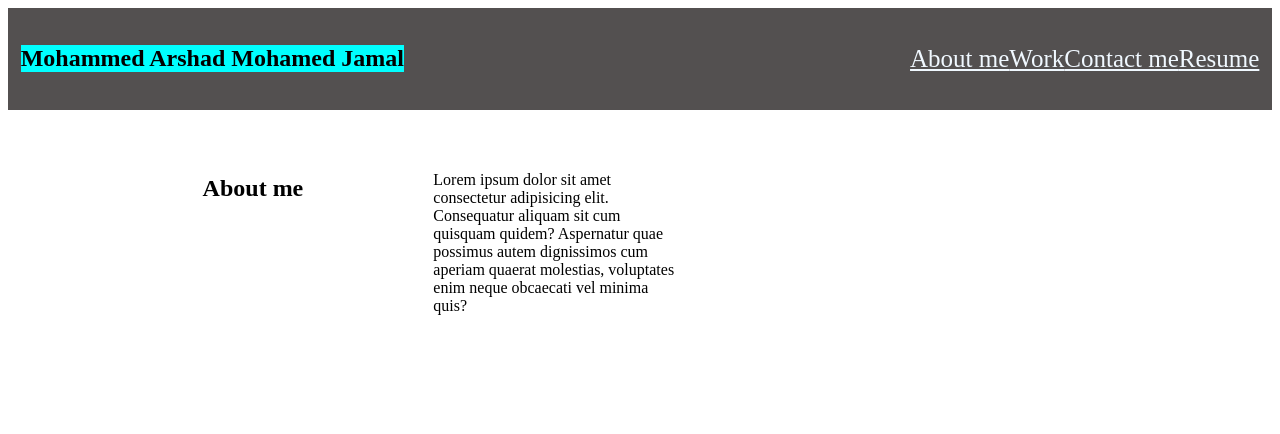
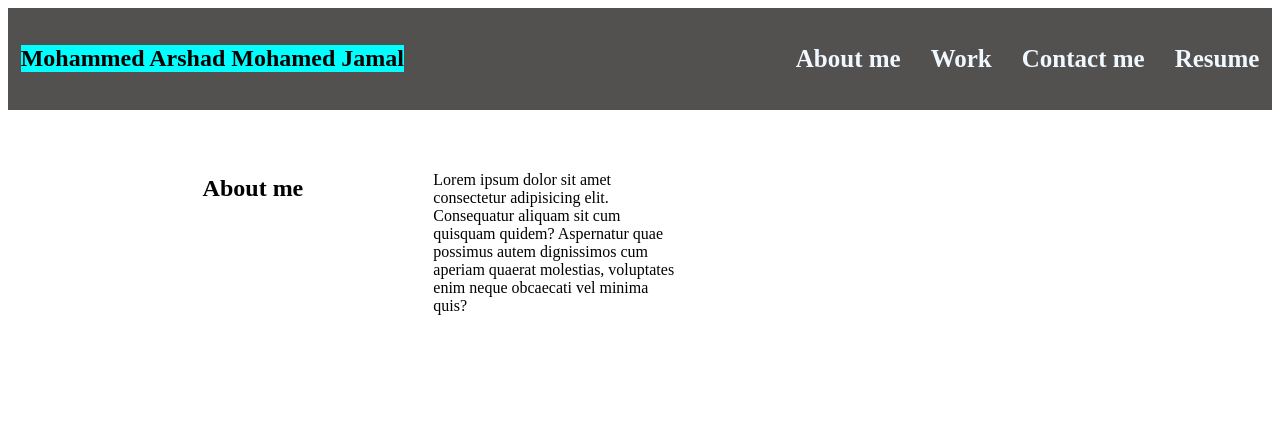
Before and after one commit to moarshad100/MyPortfolio, a plain HTML site: page index.html in a window 1280 px wide. Shown: the top 434 px of the page. Drawn offline with Linux system fonts and the light colour scheme; files that its build step writes are made by us from their sources.

Commit message:
adding new files

```diff
--- a/assets/style.css
+++ b/assets/style.css
@@ -19,18 +19,25 @@ header h2 {
     /* color: #ffffff00; */
 }
 
-
+nav a {
+    background-color: unset;
+    color: var(--navlink-color);
+    font-weight: bold;
+    text-decoration: none;
+}
 
 nav ul {
     display: flex;
-
     justify-content: space-between;
+    min-width: 300px;
 
 }
 
 nav ul li {
     text-decoration: none;
     font-size: 25px;
+    margin-left: 30px;
+
 
 
 }
--- a/index.html
+++ b/index.html
@@ -6,10 +6,11 @@
     <meta http-equiv="X-UA-Compatible" content="IE=edge">
     <meta name="viewport" content="width=device-width, initial-scale=1.0">
     <title>Arshad'sPortfolio</title>
+    <link rel="stylesheet" href="assets/reset.css" />
+    <link rel="stylesheet" href="assets/style.css" />
+
 
 </head>
-<link rel="stylesheet" href="./assets/css/reset.css" />
-<link rel="stylesheet" href="assets/style.css">
 
 <body>
     <header class="header">
```
